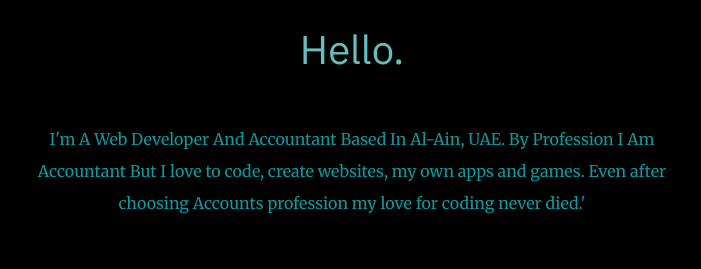
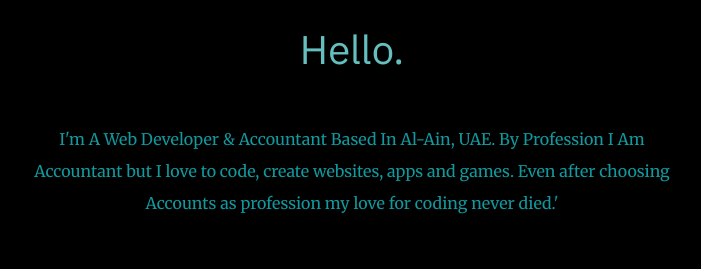
Before and after one commit to Faran56/Smokeanimation-, a plain HTML site: page index.html in a window 1280 px wide. Shown: the part 1040-1309 px from the top of the page, without its empty margins (288-989 px from the left). Drawn offline with nearby package versions, Linux system fonts and the light colour scheme.

Commit message:
Update index.html

```diff
--- a/index.html
+++ b/index.html
@@ -53,7 +53,7 @@
   <div class="profile">
     <img src="images/circle-cropped (1).png" alt="profile">
     <h2 class="hello-position">Hello.</h2>
-    <p class="summary">I'm A Web Developer And Accountant Based In Al-Ain, UAE. By Profession I Am Accountant But I love to code, create websites, my own apps and games. Even after choosing Accounts profession my love for coding never died.'</p>
+    <p class="summary">I'm A Web Developer & Accountant Based In Al-Ain, UAE. By Profession I Am Accountant but I love to code, create websites, apps and games. Even after choosing Accounts as profession my love for coding never died.'</p>
   </div>
   <hr>
   <div class="skills">
```
